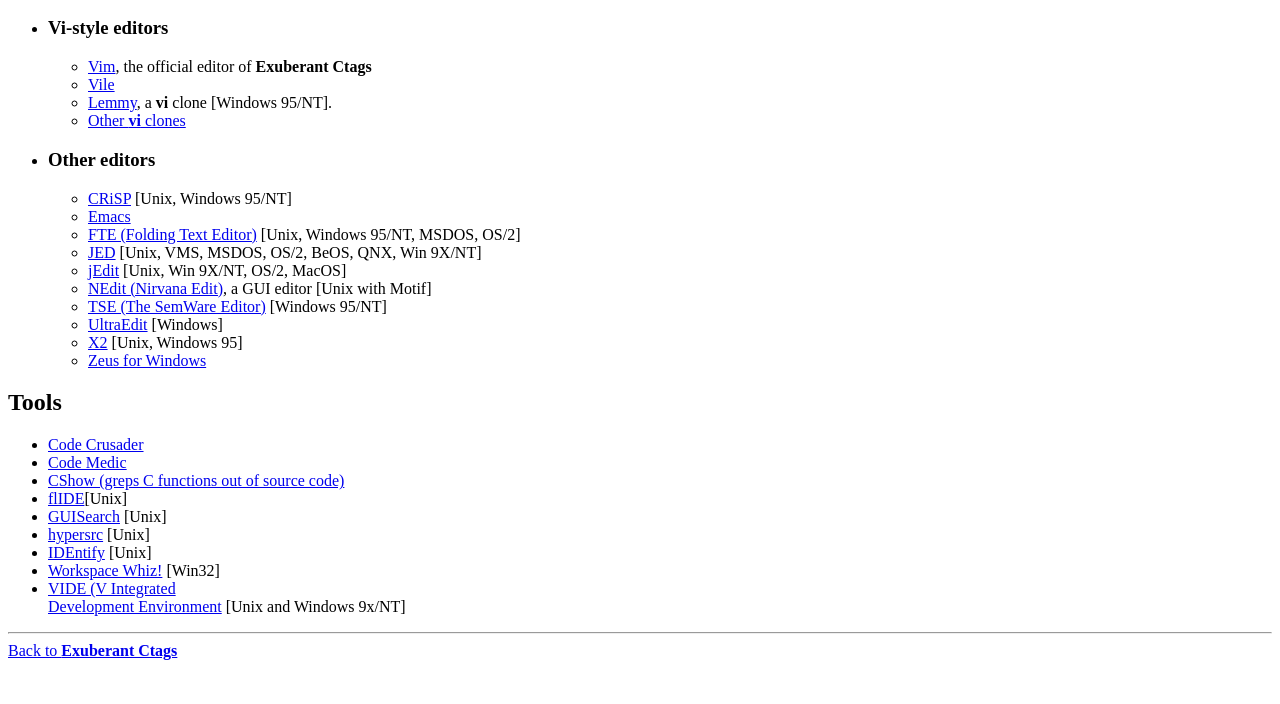
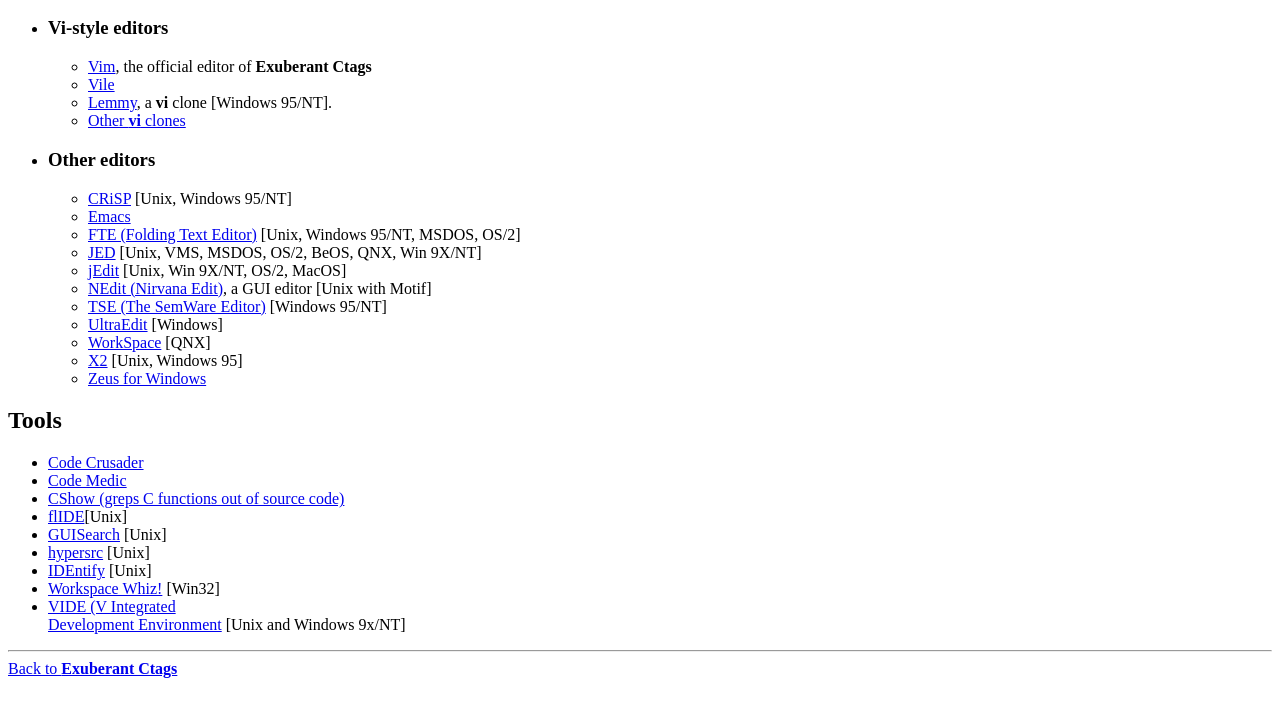
Before and after one commit to vim-jp/ctags, a plain HTML site: page website/tools.html in a window 1280 px wide. Shown: the part 96-800 px from the top of the page. Drawn offline with Linux system fonts and the light colour scheme.

Commit message:
Added link to WorkSpace editor by Michel Belanger, reported on 04 June 2002.
git-svn-id: svn://svn.code.sf.net/p/ctags/code/trunk@155 c5d04d22-be80-434c-894e-aa346cc9e8e8

```diff
--- a/website/tools.html
+++ b/website/tools.html
@@ -34,6 +34,7 @@
       <li><a href="http://nedit.org">NEdit (Nirvana Edit)</a>, a GUI editor [Unix with Motif]</li>
       <li><a href="http://www.semware.com">TSE (The SemWare Editor)</a> [Windows 95/NT]</li>
       <li><a href="http://www.ultraedit.com/">UltraEdit</a> [Windows]</li>
+      <li><a href="http://pages.infinit.net/micbel/">WorkSpace</a> [QNX]</li>
       <li><a href="http://www.interlog.com/~bwt/">X2</a> [Unix, Windows 95]</li>
       <li><a href="http://www.zeusedit.com">Zeus for Windows</a></li>
     </ul>
```
